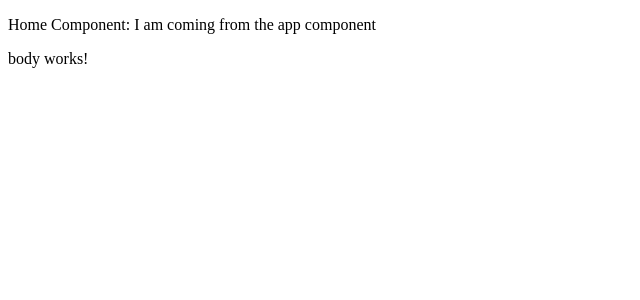
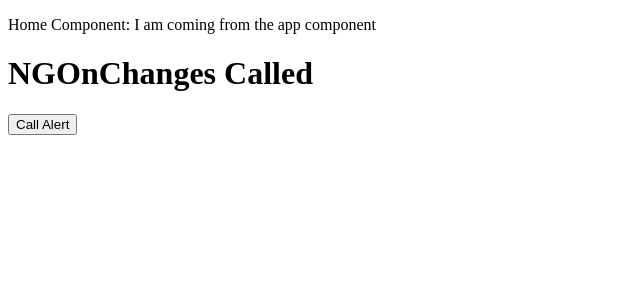
Before and after one commit to DiMNDev/Passing-Data-Angular-Example, an Angular app: page / in a window 1280 px wide. Shown: the top 300 px of the page, without its empty margins (0-640 px from the left). Built offline with nearby package versions, Linux system fonts and the light colour scheme.

Commit message:
updated body component markup

```diff
--- a/src/app/body/body.component.html
+++ b/src/app/body/body.component.html
@@ -1 +1,2 @@
-<p>body works!</p>
+<h1 [innerHTML]="messageFromHome()"></h1>
+<button (click)="buttonClicked()">Call Alert</button>
```
